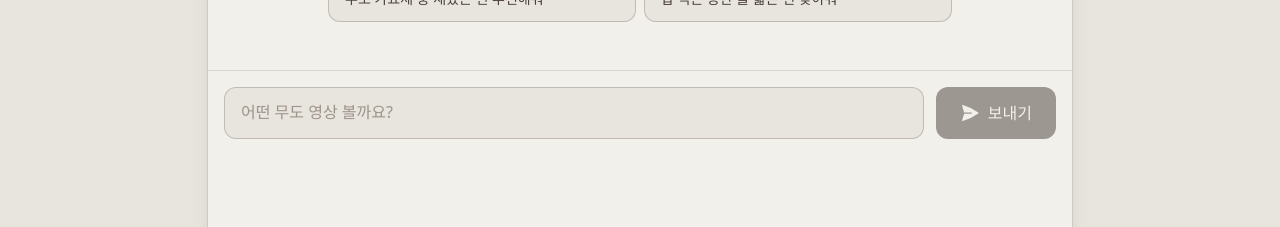
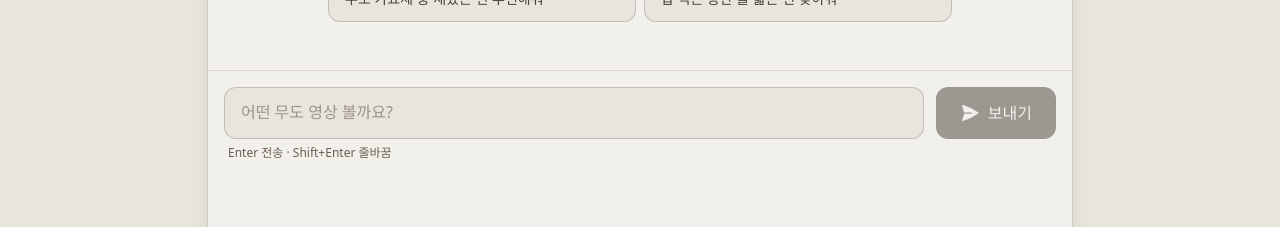
Before and after one commit to mudo-girl-project/omumu-next-ts, a Next.js app: page / in a window 1280 px wide. Shown: the part 370-597 px from the top of the page. Built offline with nearby package versions, Linux system fonts and the light colour scheme.

Commit message:
fix(chat): improve composer usability

```diff
--- a/src/components/ChatInput.tsx
+++ b/src/components/ChatInput.tsx
@@ -1,20 +1,25 @@
 "use client";
 
-import { useState, KeyboardEvent } from "react";
+import { useState, type FormEvent, type KeyboardEvent } from "react";
 
 interface ChatInputProps {
   onSend: (message: string) => void;
-  disabled?: boolean;
+  submitting?: boolean;
 }
 
-export default function ChatInput({ onSend, disabled }: ChatInputProps) {
+export default function ChatInput({ onSend, submitting }: ChatInputProps) {
   const [input, setInput] = useState("");
 
   const handleSend = () => {
-    if (input.trim() && !disabled) {
+    if (input.trim() && !submitting) {
       onSend(input.trim());
       setInput("");
     }
+  };
+
+  const handleSubmit = (event: FormEvent<HTMLFormElement>) => {
+    event.preventDefault();
+    handleSend();
   };
 
   const handleKeyDown = (e: KeyboardEvent<HTMLTextAreaElement>) => {
@@ -25,24 +30,42 @@ export default function ChatInput({ onSend, disabled }: ChatInputProps) {
   };
 
   return (
-    <div className="bg-ivory-light border-ivory-dark flex shrink-0 gap-2 border-t p-3 sm:gap-3 sm:p-4">
+    <form
+      onSubmit={handleSubmit}
+      className="bg-ivory-light border-ivory-dark flex shrink-0 items-start gap-2 border-t p-3 sm:gap-3 sm:p-4"
+    >
+      <div className="min-w-0 flex-1">
         <textarea
           value={input}
-        onChange={(e) => setInput(e.target.value)}
+          onChange={(event) => setInput(event.target.value)}
           onKeyDown={handleKeyDown}
+          maxLength={500}
           placeholder="어떤 무도 영상 볼까요?"
           aria-label="무한도전 영상 요청"
-        disabled={disabled}
-        className="border-brown-light/30 bg-ivory text-brown placeholder:text-brown-light/60 focus:border-brown focus:ring-brown/20 max-h-[120px] min-h-[48px] flex-1 resize-none rounded-xl border px-3 py-3 text-sm focus:ring-2 focus:outline-none disabled:opacity-50 sm:min-h-[52px] sm:px-4 sm:text-base"
+          aria-describedby="chat-input-hint"
+          className="border-brown-light/30 bg-ivory text-brown placeholder:text-brown-light/60 focus:border-brown focus:ring-brown/20 block max-h-[120px] min-h-12 w-full resize-none rounded-xl border px-3 py-3 text-sm focus:ring-2 focus:outline-none sm:min-h-[52px] sm:px-4 sm:text-base"
           rows={1}
         />
+        <div
+          id="chat-input-hint"
+          className="text-brown-light mt-1.5 flex min-h-4 justify-between gap-2 px-1 text-xs"
+        >
+          <span className="sr-only sm:not-sr-only">
+            Enter 전송 · Shift+Enter 줄바꿈
+          </span>
+          {input.length >= 450 && (
+            <span className="ml-auto">{input.length}/500</span>
+          )}
+        </div>
+      </div>
       <button
-        onClick={handleSend}
+        type="submit"
         aria-label="메시지 보내기"
-        disabled={!input.trim() || disabled}
-        className="bg-brown text-ivory-light hover:bg-brown-dark flex items-center gap-2 rounded-xl px-4 py-3 font-medium transition-colors disabled:cursor-not-allowed disabled:opacity-50 sm:px-6"
+        disabled={!input.trim() || submitting}
+        className="bg-brown text-ivory-light hover:bg-brown-dark focus-visible:ring-brown flex min-h-12 items-center gap-2 rounded-xl px-4 py-3 font-medium transition-colors focus-visible:ring-2 focus-visible:ring-offset-2 focus-visible:outline-none disabled:cursor-not-allowed disabled:opacity-50 sm:min-h-[52px] sm:px-6"
       >
         <svg
+          aria-hidden="true"
           xmlns="http://www.w3.org/2000/svg"
           viewBox="0 0 24 24"
           fill="currentColor"
@@ -52,6 +75,6 @@ export default function ChatInput({ onSend, disabled }: ChatInputProps) {
         </svg>
         <span className="hidden sm:inline">보내기</span>
       </button>
-    </div>
+    </form>
   );
 }
--- a/src/components/Chatbot.tsx
+++ b/src/components/Chatbot.tsx
@@ -162,7 +162,7 @@ export default function Chatbot() {
       </div>
 
       {/* 입력 영역 */}
-      <ChatInput onSend={handleSend} disabled={isLoading} />
+      <ChatInput onSend={handleSend} submitting={isLoading} />
     </div>
   );
 }
```
Also changed, not shown: 1 other file (tests, documents, lock files or other folders). Lines whose indentation alone changed are shown as unchanged.
